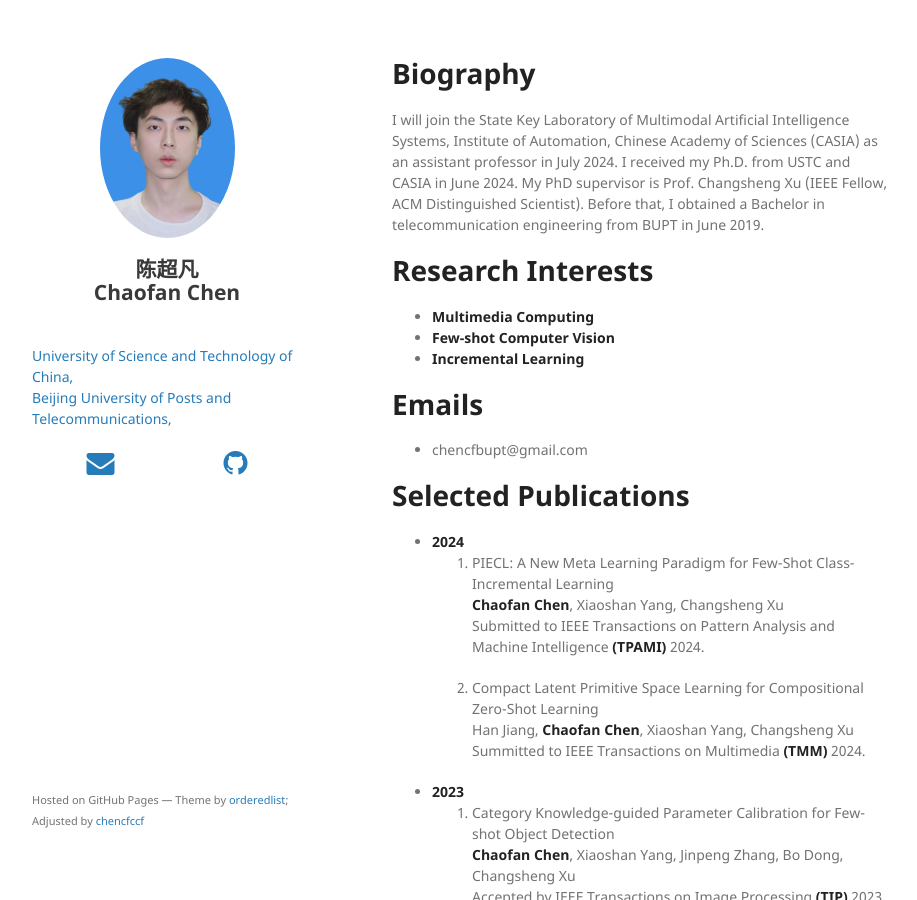
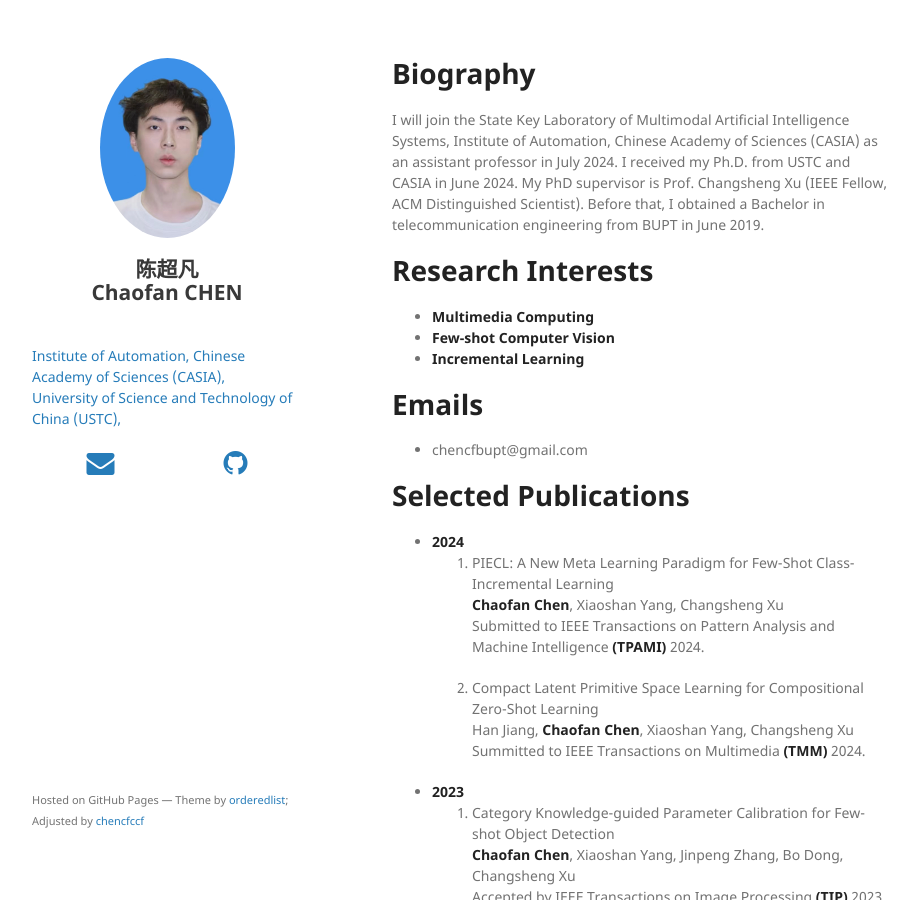
Before and after one commit to chencfccf/chencfccf.github.io, a Jekyll site: the page built from index.md, in a window 1280 px wide and 900 px high. Shown: the whole window, without its empty margins (178-1095 px from the left). Built offline with Jekyll 4.4.1, drawn with Linux system fonts in a browser that asks for light colours; nearby versions of some CDN libraries; our own code applies the rules of GitHub Pages for plain Markdown files.

Commit message:
Update _config.yml

```diff
--- a/_config.yml
+++ b/_config.yml
@@ -1,13 +1,13 @@
 title: chaofanchen
 description: chaofanchen
-name_pinyin: Chaofan Chen
+name_pinyin: Chaofan CHEN
 name_chinese: 陈超凡
 theme: jekyll-theme-dinky
 email: chencf@mail.ustc.edu.cn
 email_full: mailto:chencf@mail.ustc.edu.cn
 
 
-aff1: University of Science and Technology of China,
-aff1url: https://www.ustc.edu.cn/
-aff2: Beijing University of Posts and Telecommunications,
-aff2url: http://www.bupt.edu.cn/
+aff1: Institute of Automation, Chinese Academy of Sciences (CASIA),
+aff1url: http://www.ia.cas.cn/
+aff2: University of Science and Technology of China (USTC),
+aff2url: https://www.ustc.edu.cn/
```
